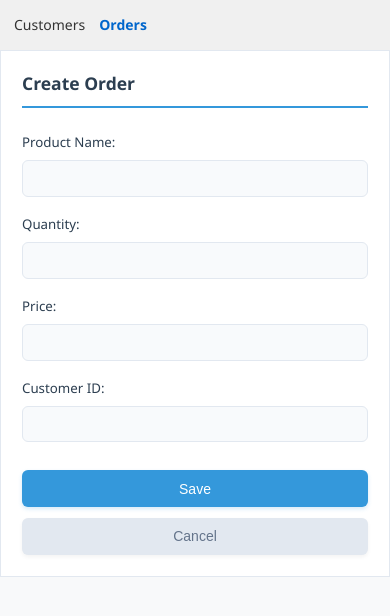
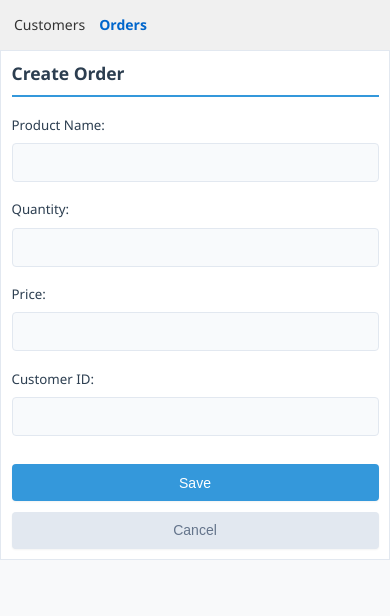
Before and after one commit to rx10/vercelfrontend, an Angular app: page /orders/add in a window 390 px wide. Shown: the top 616 px of the page. Built offline with nearby package versions, Linux system fonts and the light colour scheme.

Commit message:
refactored css with grok (hehe)

```diff
--- a/src/app/components/customer-form/customer-form.component.css
+++ b/src/app/components/customer-form/customer-form.component.css
@@ -1,31 +1,31 @@
 .customer-form {
-  background: white;
-  border-radius: 12px;
-  box-shadow: 0 4px 6px rgba(0, 0, 0, 0.1), 0 1px 3px rgba(0, 0, 0, 0.08);
-  padding: 2rem;
+  background: var(--bg-light);
+  border-radius: var(--radius-lg);
+  box-shadow: var(--shadow-md);
+  padding: var(--space-lg);
   width: 90%;
   max-width: 500px;
-  margin: 2rem auto;
-  transition: all 0.3s ease;
+  margin: var(--space-lg) auto;
+  transition: all var(--transition-speed) var(--transition-easing);
 }
 
 .form-title {
-  margin: 0 0 1.5rem 0;
+  margin: 0 0 var(--space-md) 0;
   color: var(--primary-color);
   font-size: 1.5rem;
   font-weight: 600;
-  padding-bottom: 0.75rem;
+  padding-bottom: var(--space-sm);
   border-bottom: 2px solid var(--secondary-color);
 }
 
 .form-group {
-  margin-bottom: 1.5rem;
+  margin-bottom: var(--space-md);
   position: relative;
 }
 
 label {
   display: block;
-  margin-bottom: 0.5rem;
+  margin-bottom: var(--space-xs);
   font-weight: 500;
   color: var(--text-color);
   font-size: 0.95rem;
@@ -33,49 +33,49 @@ label {
 
 input {
   width: 100%;
-  padding: 0.75rem;
-  border: 1px solid #e2e8f0;
-  border-radius: 6px;
+  padding: var(--space-sm);
+  border: 1px solid var(--border-color);
+  border-radius: var(--radius-sm);
   box-sizing: border-box;
   font-size: 1rem;
-  transition: all 0.2s ease;
-  background-color: #f8fafc;
+  transition: all var(--transition-speed) var(--transition-easing);
+  background-color: var(--bg-lighter);
 }
 
 input:hover {
-  border-color: #cbd5e1;
+  border-color: var(--border-dark);
 }
 
 input:focus {
   border-color: var(--secondary-color);
   outline: none;
   box-shadow: 0 0 0 3px rgba(52, 152, 219, 0.2);
-  background-color: white;
+  background-color: var(--bg-light);
 }
 
 .validation-error {
   color: var(--danger-color);
   font-size: 0.8125rem;
-  margin-top: 0.5rem;
+  margin-top: var(--space-xs);
   display: block;
   position: absolute;
 }
 
 .button-group {
-  margin-top: 2rem;
+  margin-top: var(--space-lg);
   display: flex;
-  gap: 12px;
+  gap: var(--space-sm);
   flex-wrap: wrap;
 }
 
 .btn {
-  padding: 0.75rem 1.25rem;
+  padding: var(--space-sm) var(--space-md);
   border: none;
-  border-radius: 6px;
+  border-radius: var(--radius-sm);
   cursor: pointer;
   font-weight: 500;
   font-size: 1rem;
-  transition: all 0.2s ease;
+  transition: all var(--transition-speed) var(--transition-easing);
   flex: 1 1 auto;
   min-width: 120px;
   text-align: center;
@@ -89,7 +89,7 @@ input:focus {
 .btn-primary:hover {
   background-color: #2980b9;
   transform: translateY(-1px);
-  box-shadow: 0 2px 4px rgba(0, 0, 0, 0.1);
+  box-shadow: var(--shadow-sm);
 }
 
 .btn-primary:active {
@@ -97,34 +97,41 @@ input:focus {
 }
 
 .btn-cancel {
-  background-color: #e2e8f0;
-  color: #64748b;
+  background-color: var(--border-color);
+  color: var(--text-light);
 }
 
 .btn-cancel:hover {
-  background-color: #cbd5e1;
+  background-color: var(--border-dark);
   transform: translateY(-1px);
-  box-shadow: 0 2px 4px rgba(0, 0, 0, 0.1);
+  box-shadow: var(--shadow-sm);
 }
 
 /* Responsive adjustments */
-@media (max-width: 480px) {
+@media (max-width: 768px) {
   .customer-form {
-      padding: 1.5rem;
-      width: 95%;
-      margin: 1rem auto;
+    padding: var(--space-md);
+    width: 95%;
   }
 
   .form-title {
-      font-size: 1.25rem;
+    font-size: 1.25rem;
+  }
+}
+
+@media (max-width: 480px) {
+  .customer-form {
+    padding: var(--space-sm);
+    width: 100%;
+    margin: var(--space-sm) auto;
   }
 
   .button-group {
-      flex-direction: column;
-      gap: 8px;
+    flex-direction: column;
+    gap: var(--space-xs);
   }
 
   .btn {
-      width: 100%;
+    width: 100%;
   }
 }
--- a/src/app/components/customer-list/customer-list.component.css
+++ b/src/app/components/customer-list/customer-list.component.css
@@ -1,20 +1,20 @@
 .customer-list {
-  background: white;
-  border-radius: 12px;
-  box-shadow: 0 4px 6px rgba(0, 0, 0, 0.1), 0 1px 3px rgba(0, 0, 0, 0.08);
-  padding: 1.5rem;
-  margin: 1.5rem 0;
+  background: var(--bg-light);
+  border-radius: var(--radius-lg);
+  box-shadow: var(--shadow-md);
+  padding: var(--space-md);
+  margin: var(--space-md) 0;
   overflow-x: auto;
-  transition: all 0.3s ease;
+  transition: all var(--transition-speed) var(--transition-easing);
 }
 
 .table-header {
   display: flex;
   justify-content: space-between;
   align-items: center;
-  margin-bottom: 1.25rem;
+  margin-bottom: var(--space-md);
   flex-wrap: wrap;
-  gap: 1rem;
+  gap: var(--space-sm);
 }
 
 .table-title {
@@ -25,28 +25,28 @@
 }
 
 .btn {
-  padding: 0.75rem 1.25rem;
+  padding: var(--space-sm) var(--space-md);
   border: none;
-  border-radius: 6px;
+  border-radius: var(--radius-sm);
   cursor: pointer;
   font-weight: 500;
   font-size: 0.9375rem;
-  transition: all 0.2s ease;
+  transition: all var(--transition-speed) var(--transition-easing);
   display: inline-flex;
   align-items: center;
-  gap: 0.5rem;
+  gap: var(--space-xs);
 }
 
 .btn-primary {
   background-color: var(--secondary-color);
   color: white;
-  box-shadow: 0 2px 4px rgba(52, 152, 219, 0.2);
+  box-shadow: var(--shadow-sm);
 }
 
 .btn-primary:hover {
   background-color: #2980b9;
   transform: translateY(-1px);
-  box-shadow: 0 4px 6px rgba(52, 152, 219, 0.3);
+  box-shadow: var(--shadow-md);
 }
 
 .btn-primary:active {
@@ -56,14 +56,14 @@
 table {
   width: 100%;
   border-collapse: collapse;
-  margin-top: 1rem;
+  margin-top: var(--space-sm);
   min-width: 600px;
 }
 
 th, td {
-  padding: 1rem;
+  padding: var(--space-sm);
   text-align: left;
-  border-bottom: 1px solid #e2e8f0;
+  border-bottom: 1px solid var(--border-color);
   vertical-align: middle;
 }
 
@@ -76,11 +76,11 @@ th {
 }
 
 tr {
-  transition: background-color 0.2s ease;
+  transition: background-color var(--transition-speed) var(--transition-easing);
 }
 
 tr:hover {
-  background-color: #f8fafc;
+  background-color: var(--bg-lighter);
 }
 
 .actions-cell {
@@ -91,15 +91,15 @@ tr:hover {
 .btn-danger {
   background-color: var(--danger-color);
   color: white;
-  margin-left: 0.5rem;
-  padding: 0.5rem 0.75rem;
-  box-shadow: 0 2px 4px rgba(231, 76, 60, 0.2);
+  margin-left: var(--space-xs);
+  padding: var(--space-xs) var(--space-sm);
+  box-shadow: var(--shadow-sm);
 }
 
 .btn-danger:hover {
   background-color: #c0392b;
   transform: translateY(-1px);
-  box-shadow: 0 4px 6px rgba(231, 76, 60, 0.3);
+  box-shadow: var(--shadow-md);
 }
 
 .btn-danger:active {
@@ -108,25 +108,24 @@ tr:hover {
 
 .no-records {
   text-align: center;
-  padding: 2rem;
-  color: #64748b;
+  padding: var(--space-lg);
+  color: var(--text-light);
   font-size: 1rem;
-  background-color: #f8fafc;
-  border-radius: 8px;
-  margin: 1rem 0;
+  background-color: var(--bg-lighter);
+  border-radius: var(--radius-md);
+  margin: var(--space-sm) 0;
 }
 
 /* Responsive adjustments */
 @media (max-width: 768px) {
   .customer-list {
-      padding: 1rem;
-      border-radius: 8px;
+    padding: var(--space-sm);
+    border-radius: var(--radius-md);
   }
 
   .table-header {
     flex-direction: column;
     align-items: flex-start;
-      gap: 0.75rem;
   }
 
   .btn {
@@ -138,30 +137,23 @@ tr:hover {
     width: auto;
     display: flex;
     justify-content: flex-end;
-      gap: 0.5rem;
-  }
-
-  .btn-danger {
-      margin-left: 0;
-  }
-
-  th, td {
-      padding: 0.75rem 0.5rem;
+    gap: var(--space-xs);
   }
 }
 
 @media (max-width: 480px) {
   .btn {
-      padding: 0.65rem;
+    padding: var(--space-xs) var(--space-sm);
     font-size: 0.875rem;
   }
 
   .no-records {
-      padding: 1.5rem;
+    padding: var(--space-md);
     font-size: 0.9375rem;
   }
 
-  table {
-      font-size: 0.9375rem;
+  th, td {
+    padding: var(--space-xs);
+    font-size: 0.875rem;
   }
 }
--- a/src/app/components/order-form/order-form.component.css
+++ b/src/app/components/order-form/order-form.component.css
@@ -1,32 +1,32 @@
 .order-form {
-  background: white;
-  border-radius: 12px;
-  box-shadow: 0 4px 6px rgba(0, 0, 0, 0.1), 0 1px 3px rgba(0, 0, 0, 0.08);
-  padding: 2rem;
+  background: var(--bg-light);
+  border-radius: var(--radius-lg);
+  box-shadow: var(--shadow-md);
+  padding: var(--space-lg);
   width: 95%;
   max-width: 600px;
-  margin: 1.5rem auto;
-  transition: all 0.3s ease;
+  margin: var(--space-md) auto;
+  transition: all var(--transition-speed) var(--transition-easing);
 }
 
 .form-title {
-  margin: 0 0 1.75rem 0;
+  margin: 0 0 var(--space-md) 0;
   color: var(--primary-color);
   font-size: 1.5rem;
   font-weight: 600;
-  padding-bottom: 0.75rem;
+  padding-bottom: var(--space-sm);
   border-bottom: 2px solid var(--secondary-color);
 }
 
 .form-grid {
   display: grid;
   grid-template-columns: repeat(2, 1fr);
-  gap: 1.25rem;
-  margin-bottom: 1.25rem;
+  gap: var(--space-md);
+  margin-bottom: var(--space-md);
 }
 
 .form-group {
-  margin-bottom: 1.25rem;
+  margin-bottom: var(--space-md);
   position: relative;
 }
 
@@ -36,7 +36,7 @@
 
 label {
   display: block;
-  margin-bottom: 0.5rem;
+  margin-bottom: var(--space-xs);
   font-weight: 500;
   color: var(--text-color);
   font-size: 0.95rem;
@@ -44,74 +44,71 @@ label {
 
 input, select {
   width: 100%;
-  padding: 0.75rem;
-  border: 1px solid #e2e8f0;
-  border-radius: 6px;
+  padding: var(--space-sm);
+  border: 1px solid var(--border-color);
+  border-radius: var(--radius-sm);
   box-sizing: border-box;
   font-size: 1rem;
-  transition: all 0.2s ease;
-  background-color: #f8fafc;
+  transition: all var(--transition-speed) var(--transition-easing);
+  background-color: var(--bg-lighter);
 }
 
 input:hover, select:hover {
-  border-color: #cbd5e1;
+  border-color: var(--border-dark);
 }
 
 input:focus, select:focus {
   border-color: var(--secondary-color);
   outline: none;
   box-shadow: 0 0 0 3px rgba(52, 152, 219, 0.2);
-  background-color: white;
+  background-color: var(--bg-light);
 }
 
 .datetime-group {
   display: flex;
-  gap: 1rem;
+  gap: var(--space-sm);
 }
 
 .datetime-group > div {
   flex: 1;
-  min-width: 0; /* Prevent flex items from overflowing */
+  min-width: 0;
 }
 
 .quantity-price-group {
   display: grid;
   grid-template-columns: 1fr 1fr;
-  gap: 1rem;
+  gap: var(--space-sm);
 }
 
 .button-group {
-  margin-top: 2rem;
+  margin-top: var(--space-lg);
   display: flex;
-  gap: 0.75rem;
+  gap: var(--space-sm);
   justify-content: flex-end;
   flex-wrap: wrap;
 }
 
 .btn {
-  padding: 0.75rem 1.5rem;
+  padding: var(--space-sm) var(--space-md);
   border: none;
-  border-radius: 6px;
+  border-radius: var(--radius-sm);
   cursor: pointer;
   font-weight: 500;
   font-size: 1rem;
-  transition: all 0.2s ease;
-  display: inline-flex;
-  align-items: center;
-  justify-content: center;
+  transition: all var(--transition-speed) var(--transition-easing);
   min-width: 120px;
 }
 
 .btn-primary {
   background-color: var(--secondary-color);
   color: white;
-  box-shadow: 0 2px 4px rgba(52, 152, 219, 0.2);
+  box-shadow: var(--shadow-sm);
 }
 
 .btn-primary:hover {
   background-color: #2980b9;
   transform: translateY(-1px);
-  box-shadow: 0 4px 6px rgba(52, 152, 219, 0.3);
+  box-shadow: var(--shadow-md);
 }
 
 .btn-primary:active {
@@ -119,26 +116,22 @@ input:focus, select:focus {
 }
 
 .btn-cancel {
-  background-color: #e2e8f0;
-  color: #64748b;
-  box-shadow: 0 2px 4px rgba(0, 0, 0, 0.05);
+  background-color: var(--border-color);
+  color: var(--text-light);
+  box-shadow: var(--shadow-sm);
 }
 
 .btn-cancel:hover {
-  background-color: #cbd5e1;
+  background-color: var(--border-dark);
   transform: translateY(-1px);
-  box-shadow: 0 4px 6px rgba(0, 0, 0, 0.1);
-}
-
-.btn-cancel:active {
-  transform: translateY(0);
+  box-shadow: var(--shadow-md);
 }
 
 .error {
   color: var(--danger-color);
-  padding: 0.75rem 1rem;
-  margin: 1rem 0;
-  border-radius: 6px;
+  padding: var(--space-sm);
+  margin: var(--space-sm) 0;
+  border-radius: var(--radius-sm);
   background-color: #fef2f2;
   border: 1px solid #fecaca;
   font-size: 0.9375rem;
@@ -147,50 +140,50 @@ input:focus, select:focus {
 .validation-error {
   color: var(--danger-color);
   font-size: 0.8125rem;
-  margin-top: 0.5rem;
+  margin-top: var(--space-xs);
   display: block;
 }
 
 /* Responsive adjustments */
-@media (max-width: 640px) {
+@media (max-width: 768px) {
+  .order-form {
+    padding: var(--space-md);
+  }
+
   .form-grid {
-      grid-template-columns: 1fr;
-      gap: 1rem;
+    grid-template-columns: 1fr;
+    gap: var(--space-sm);
   }
 
   .quantity-price-group {
-      grid-template-columns: 1fr;
+    grid-template-columns: 1fr;
   }
 
   .datetime-group {
-      flex-direction: column;
-      gap: 1rem;
-  }
-
-  .button-group {
-      justify-content: stretch;
-  }
-
-  .btn {
-      width: 100%;
+    flex-direction: column;
+    gap: var(--space-sm);
   }
 }
 
 @media (max-width: 480px) {
   .order-form {
-      padding: 1.5rem;
-      width: 100%;
-      border-radius: 0;
-      margin: 0;
-      box-shadow: none;
-      border: 1px solid #e2e8f0;
+    padding: var(--space-sm);
+    width: 100%;
+    margin: 0;
+    border-radius: 0;
+    box-shadow: none;
+    border: 1px solid var(--border-color);
   }
 
   .form-title {
-      font-size: 1.25rem;
+    font-size: 1.25rem;
   }
 
-  input, select {
-      padding: 0.65rem;
+  .button-group {
+    justify-content: stretch;
+  }
+
+  .btn {
+    width: 100%;
   }
 }
--- a/src/app/components/order-list/order-list.component.css
+++ b/src/app/components/order-list/order-list.component.css
@@ -1,20 +1,20 @@
 .order-list {
-  background: white;
-  border-radius: 12px;
-  box-shadow: 0 4px 6px rgba(0, 0, 0, 0.1), 0 1px 3px rgba(0, 0, 0, 0.08);
-  padding: 1.5rem;
-  margin: 1.5rem 0;
+  background: var(--bg-light);
+  border-radius: var(--radius-lg);
+  box-shadow: var(--shadow-md);
+  padding: var(--space-md);
+  margin: var(--space-md) 0;
   overflow-x: auto;
-  transition: all 0.3s ease;
+  transition: all var(--transition-speed) var(--transition-easing);
 }
 
 .table-header {
   display: flex;
   justify-content: space-between;
   align-items: center;
-  margin-bottom: 1.5rem;
+  margin-bottom: var(--space-md);
   flex-wrap: wrap;
-  gap: 1rem;
+  gap: var(--space-sm);
 }
 
 .table-title {
@@ -25,30 +25,29 @@
 }
 
 .btn {
-  padding: 0.75rem 1.5rem;
+  padding: var(--space-sm) var(--space-md);
   border: none;
-  border-radius: 6px;
+  border-radius: var(--radius-sm);
   cursor: pointer;
   font-weight: 500;
   font-size: 0.9375rem;
-  transition: all 0.2s ease;
+  transition: all var(--transition-speed) var(--transition-easing);
   display: inline-flex;
   align-items: center;
-  gap: 0.5rem;
+  gap: var(--space-xs);
   min-width: 120px;
-  justify-content: center;
 }
 
 .btn-primary {
   background-color: var(--secondary-color);
   color: white;
-  box-shadow: 0 2px 4px rgba(52, 152, 219, 0.2);
+  box-shadow: var(--shadow-sm);
 }
 
 .btn-primary:hover {
   background-color: #2980b9;
   transform: translateY(-1px);
-  box-shadow: 0 4px 6px rgba(52, 152, 219, 0.3);
+  box-shadow: var(--shadow-md);
 }
 
 .btn-primary:active {
@@ -58,15 +57,15 @@
 table {
   width: 100%;
   border-collapse: collapse;
-  margin-top: 1rem;
+  margin-top: var(--space-sm);
   min-width: 600px;
   font-size: 0.9375rem;
 }
 
 th, td {
-  padding: 1rem;
+  padding: var(--space-sm);
   text-align: left;
-  border-bottom: 1px solid #e2e8f0;
+  border-bottom: 1px solid var(--border-color);
   vertical-align: middle;
 }
 
@@ -80,11 +79,11 @@ th {
 }
 
 tr {
-  transition: background-color 0.2s ease;
+  transition: background-color var(--transition-speed) var(--transition-easing);
 }
 
 tr:hover {
-  background-color: #f8fafc;
+  background-color: var(--bg-lighter);
 }
 
 .actions-cell {
@@ -96,16 +95,15 @@ tr:hover {
 .btn-danger {
   background-color: var(--danger-color);
   color: white;
-  margin-left: 0.5rem;
-  padding: 0.5rem 1rem;
-  box-shadow: 0 2px 4px rgba(231, 76, 60, 0.2);
-  min-width: auto;
+  margin-left: var(--space-xs);
+  padding: var(--space-xs) var(--space-sm);
+  box-shadow: var(--shadow-sm);
 }
 
 .btn-danger:hover {
   background-color: #c0392b;
   transform: translateY(-1px);
-  box-shadow: 0 4px 6px rgba(231, 76, 60, 0.3);
+  box-shadow: var(--shadow-md);
 }
 
 .btn-danger:active {
@@ -114,24 +112,22 @@ tr:hover {
 
 .no-records {
   text-align: center;
-  padding: 2rem;
-  color: #64748b;
+  padding: var(--space-lg);
+  color: var(--text-light);
   font-size: 1rem;
-  background-color: #f8fafc;
-  border-radius: 8px;
-  margin: 1rem 0;
-  grid-column: 1 / -1;
+  background-color: var(--bg-lighter);
+  border-radius: var(--radius-md);
+  margin: var(--space-sm) 0;
 }
 
 .status-badge {
   display: inline-block;
-  padding: 0.35rem 0.75rem;
-  border-radius: 999px;
+  padding: var(--space-xs) var(--space-sm);
+  border-radius: var(--radius-full);
   font-size: 0.8125rem;
   font-weight: 500;
 }
 
-/* Status colors - customize as needed */
 .status-pending {
   background-color: #fef3c7;
   color: #d97706;
@@ -150,14 +146,13 @@ tr:hover {
 /* Responsive adjustments */
 @media (max-width: 768px) {
   .order-list {
-      padding: 1rem;
-      border-radius: 8px;
+    padding: var(--space-sm);
+    border-radius: var(--radius-md);
   }
 
   .table-header {
     flex-direction: column;
     align-items: flex-start;
-      gap: 0.75rem;
   }
 
   .btn {
@@ -168,31 +163,23 @@ tr:hover {
     width: auto;
     display: flex;
     justify-content: flex-end;
-      gap: 0.5rem;
-  }
-
-  .btn-danger {
-      margin-left: 0;
+    gap: var(--space-xs);
   }
 
   th, td {
-      padding: 0.75rem 0.5rem;
+    padding: var(--space-xs);
     font-size: 0.875rem;
-  }
-
-  .status-badge {
-      padding: 0.25rem 0.5rem;
   }
 }
 
 @media (max-width: 480px) {
   .no-records {
-      padding: 1.5rem;
+    padding: var(--space-md);
     font-size: 0.9375rem;
   }
 
   .btn {
-      padding: 0.65rem;
+    padding: var(--space-xs) var(--space-sm);
     font-size: 0.875rem;
   }
 
```
Lines whose indentation alone changed are shown as unchanged.
